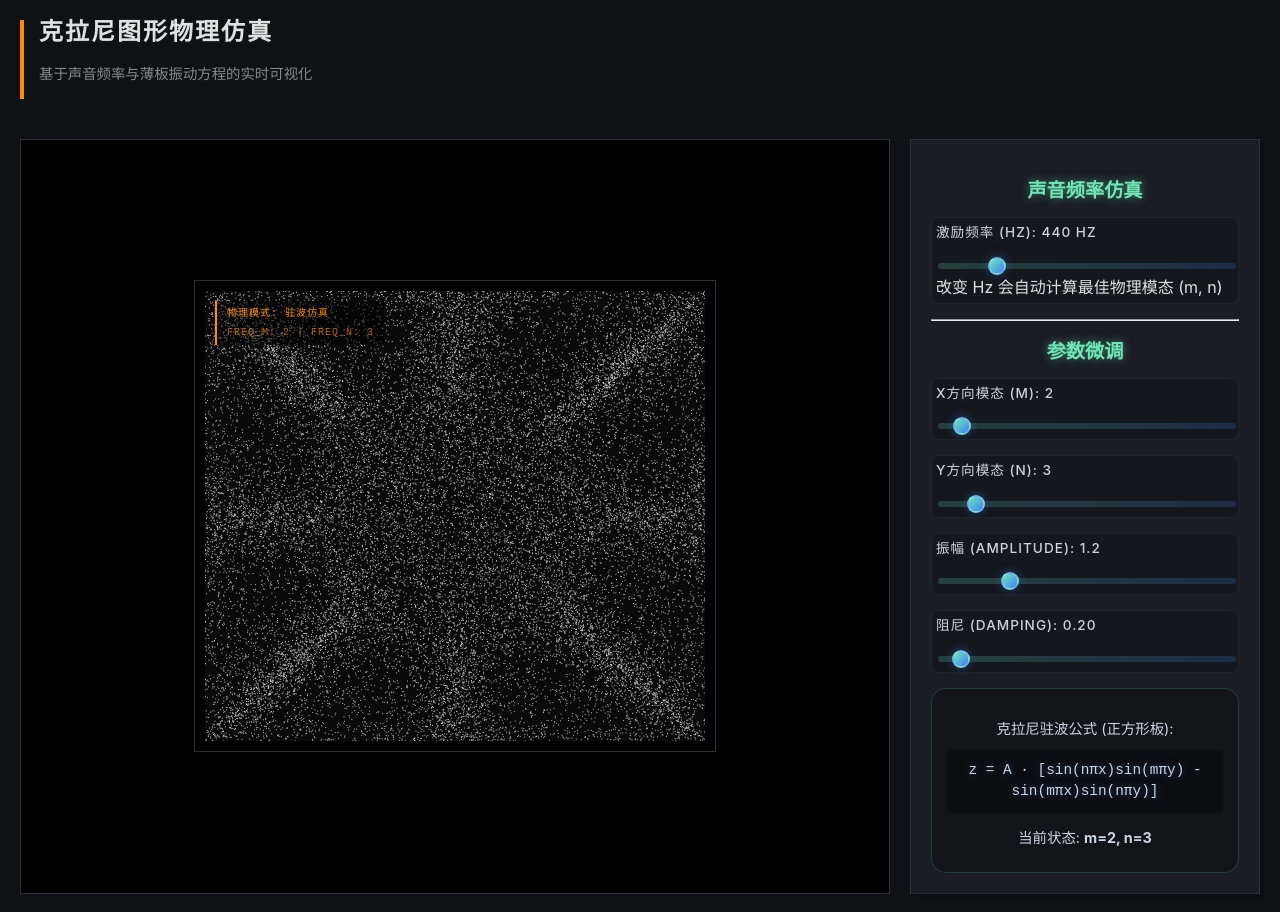
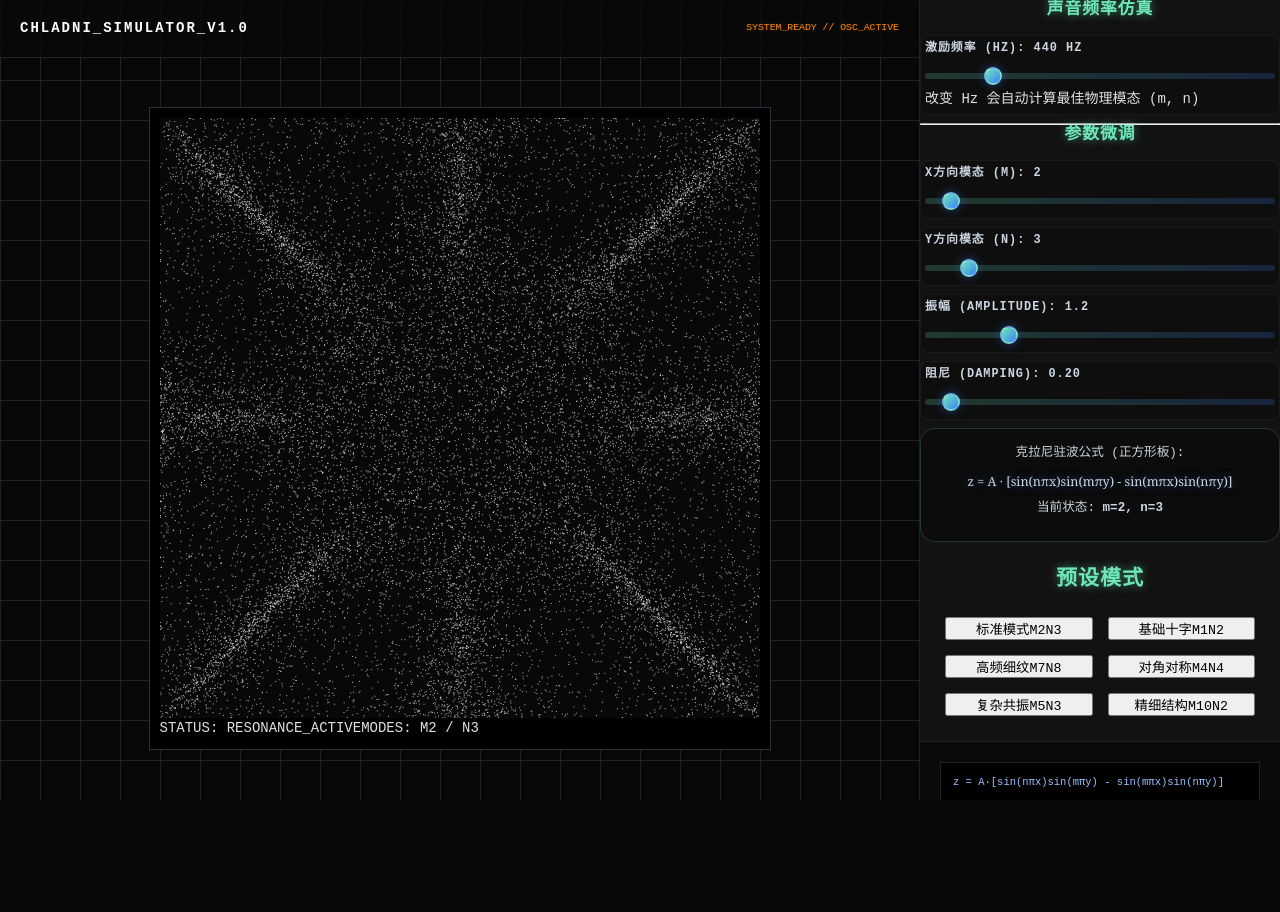
Before and after one commit to yangling-happy/cladni-patterns, a React (Vite) app: page / in a window 1280 px wide. Shown: the top 912 px of the page. After the commit the page ends 800 px from the top, so only its background shows below. Built offline with nearby package versions, Linux system fonts and the light colour scheme.

Commit message:
perf: 优化UI样式和界面布局

```diff
--- a/src/App.css
+++ b/src/App.css
@@ -1,134 +1,152 @@
-/* 基础变量定义 - 仪器控制台风格 */
+/* 1. 基础重置与物理仿真风格变量 */
 :root {
-  --bg-dark: #0f1115;       /* 深炭黑底色 */
-  --panel-bg: #1a1d23;     /* 控制面板背景 */
-  --accent-color: #ff8c00;  /* 亮橙色 (模拟真空管或指示灯) */
-  --text-main: #e0e0e0;
-  --text-dim: #888888;
-  --border-color: #2d323a;
-  --mono-font: 'JetBrains Mono', 'Fira Code', monospace;
+  --bg-black: #080808;         /* 纯黑背景 */
+  --panel-bg: #121212;        /* 深灰色面板 */
+  --border-color: #222222;    /* 细边框 */
+  --accent-orange: #ff8c00;   /* 工业橙 - 核心强调色 */
+  --text-main: #e0e0e0;       /* 主文字色 */
+  --text-dim: #666666;        /* 调暗的文字 */
+  --mono-font: 'JetBrains Mono', 'Fira Code', 'Courier New', monospace;
 }
 
-body {
+* {
   margin: 0;
-  background-color: var(--bg-dark);
+  padding: 0;
+  box-sizing: border-box;
+}
+
+/* 2. 强制单屏布局 */
+html, body, #root {
+  height: 100vh;
+  width: 100vw;
+  overflow: hidden; /* 禁止全局滚动 */
+  background-color: var(--bg-black);
   color: var(--text-main);
-  font-family: -apple-system, BlinkMacSystemFont, 'Segoe UI', Roboto, sans-serif;
-  overflow-x: hidden;
+  font-family: var(--mono-font);
+  font-size: 14px;
 }
 
 .App {
-  max-width: 1400px;
-  margin: 0 auto;
+  display: grid;
+  grid-template-columns: 1fr 360px; /* 左侧画布，右侧控制栏 */
+  grid-template-rows: 100vh;
+  width: 100%;
+  height: 100%;
+}
+
+/* 3. 左侧：可视化仿真区 */
+.simulation-area {
+  display: flex;
+  flex-direction: column;
+  border-right: 1px solid var(--border-color);
+  background-image:
+    linear-gradient(var(--border-color) 1px, transparent 1px),
+    linear-gradient(90deg, var(--border-color) 1px, transparent 1px);
+  background-size: 40px 40px; /* 模拟绘图网格线背景 */
+  position: relative;
+}
+
+.minimal-header {
   padding: 20px;
   display: flex;
-  flex-direction: column;
-  gap: 20px;
+  justify-content: space-between;
+  align-items: center;
+  border-bottom: 1px solid var(--border-color);
+  background: rgba(8, 8, 8, 0.8);
 }
 
-/* Header 风格 - 简洁严谨 */
-.header {
-  border-left: 4px solid var(--accent-color);
-  padding-left: 15px;
-  margin-bottom: 20px;
+.minimal-header h1 {
+  font-size: 1rem;
+  letter-spacing: 2px;
+  font-weight: 700;
+  color: #fff;
 }
 
-.header h1 {
-  font-family: var(--mono-font);
-  font-size: 1.5rem;
-  letter-spacing: 2px;
-  text-transform: uppercase;
-  margin: 0;
+.system-status {
+  font-size: 0.7rem;
+  color: var(--accent-orange);
+  text-shadow: 0 0 5px rgba(255, 140, 0, 0.3);
 }
 
-.subtitle {
-  color: var(--text-dim);
-  font-size: 0.9rem;
+.canvas-wrapper {
+  flex: 1;
+  display: flex;
+  align-items: center;
+  justify-content: center;
+  padding: 40px;
+  overflow: hidden;
 }
 
-/* 主内容区布局 */
-.main-content {
-  display: grid;
-  grid-template-columns: 1fr 350px;
-  gap: 20px;
+/* 4. 右侧：侧边控制栏 */
+.control-sidebar {
+  background-color: var(--panel-bg);
+  display: flex;
+  flex-direction: column;
+  padding: 0; /* 内部由组件填充 */
+  overflow-y: auto; /* 仅在侧边栏内容过多时允许滚动 */
 }
 
-/* 画布容器 - 增加深色背景 */
-.visualization-section {
-  background: #000;
-  border: 1px solid var(--border-color);
-  display: flex;
-  justify-content: center;
-  align-items: center;
-  box-shadow: inset 0 0 50px rgba(0,0,0,0.5);
+/* 针对侧边栏内部组件的样式统合 */
+.controls-panel, .preset-section {
+  padding: 25px;
+  border-bottom: 1px solid var(--border-color);
 }
 
-/* 控制面板 - 工业风 */
-.controls-panel {
-  background: var(--panel-bg);
-  border: 1px solid var(--border-color);
+/* 5. 底部信息整合 (塞在侧边栏底部) */
+.sidebar-footer {
+  margin-top: auto;
   padding: 20px;
-  box-shadow: 4px 4px 0px rgba(0,0,0,0.2);
+  background: #0a0a0a;
 }
 
-/* 底部面板区 */
-.bottom-section {
-  display: grid;
-  grid-template-columns: 1fr 1.5fr 1fr;
-  gap: 20px;
+.formula-mini {
+  font-size: 0.75rem;
+  color: #a0c0ff; /* 模拟示波器蓝 */
+  padding: 12px;
+  background: #000;
+  border: 1px solid #222;
+  margin-bottom: 15px;
+  line-height: 1.5;
 }
 
-.bottom-panel {
-  background: var(--panel-bg);
-  border: 1px solid var(--border-color);
-  padding: 15px;
+.copyright {
+  font-size: 0.6rem;
+  color: var(--text-dim);
+  text-align: right;
+  text-transform: uppercase;
 }
 
-.bottom-panel h3 {
-  font-family: var(--mono-font);
+/* 6. 物理感 UI 组件重写 (覆盖默认样式) */
+h3 {
   font-size: 0.8rem;
-  color: var(--accent-color);
+  color: var(--accent-orange);
+  margin-bottom: 15px;
   text-transform: uppercase;
-  margin-top: 0;
-  border-bottom: 1px solid var(--border-color);
-  padding-bottom: 10px;
+  letter-spacing: 1px;
 }
 
-/* 公式显示 - 像黑板或显示屏 */
-.formula {
-  font-family: var(--mono-font);
-  background: rgba(0,0,0,0.3);
-  padding: 10px;
-  border-radius: 4px;
-  font-size: 0.85rem;
-  color: #a0c0ff; /* 淡蓝色，模拟老式显示器 */
+input[type="range"] {
+  accent-color: var(--accent-orange);
+  margin: 10px 0;
 }
 
-/* 响应式调整 */
+/* 响应式：屏幕过窄时 */
 @media (max-width: 1000px) {
-  .main-content, .bottom-section {
-    grid-template-columns: 1fr;
+  .App {
+    grid-template-columns: 1fr; /* 窄屏允许上下排布并开启滚动 */
+    overflow-y: auto;
+  }
+  .simulation-area {
+    height: 60vh;
   }
 }
 
-/* 针对 FrequencyControls.css 的建议补充 */
-/* 你可以在此直接重写子组件的部分样式 */
-input[type="range"] {
-  accent-color: var(--accent-color);
-  background: var(--bg-dark);
+/* 动画效果：精简为快速的淡入 */
+@keyframes quickFade {
+  from { opacity: 0; }
+  to { opacity: 1; }
 }
 
-button {
-  background: transparent;
-  border: 1px solid var(--accent-color);
-  color: var(--accent-color);
-  font-family: var(--mono-font);
-  text-transform: uppercase;
-  cursor: pointer;
-  transition: all 0.2s;
+.dashboard-container {
+  display: contents; /* 作为一个逻辑容器 */
 }
-
-button:hover {
-  background: var(--accent-color);
-  color: #000;
-}
--- a/src/App.tsx
+++ b/src/App.tsx
@@ -2,83 +2,56 @@ import { useState } from 'react';
 import CladniCanvas from './components/CladniCanvas/CladniCanvas';
 import FrequencyControls from './components/FrequencyControls/FrequencyControls';
 import PresetSelector from './components/PresetSelector/PresetSelector';
-import PatternInfo from './components/PatternInfo/PatternInfo';
 import type { CladniConfig } from './components/types/cladni';
 import { DEFAULT_CONFIG } from './components/utils/constants';
 import './App.css';
 
 function App() {
-  // 核心状态：包含物理模态 m (frequencyX) 和 n (frequencyY)
   const [config, setConfig] = useState<CladniConfig>(DEFAULT_CONFIG);
-  const [colorScheme, setColorScheme] = useState(0);
-  const [animate, setAnimate] = useState(true);
 
   return (
     <div className="App">
-      <header className="header">
-        <h1>克拉尼图形物理仿真</h1>
-        <p className="subtitle">基于声音频率与薄板振动方程的实时可视化</p>
+      <div className="dashboard-container">
+        {/* 左侧：核心仿真区 */}
+        <section className="simulation-area">
+          <header className="minimal-header">
+            <h1>CHLADNI_SIMULATOR_V1.0</h1>
+            <div className="system-status">SYSTEM_READY // OSC_ACTIVE</div>
           </header>
 
-      <main className="main-content">
-        <div className="visualization-section">
+          <div className="canvas-wrapper">
             <CladniCanvas
               config={config}
-            colorScheme={colorScheme}
-            animate={animate}
-            width={500}
-            height={450}
+              width={600}
+              height={600}
             />
           </div>
+        </section>
 
-        <div className="controls-section">
-          <div className="controls-panel">
-            {/* 这里的 onConfigChange 会接收来自 FrequencyControls 计算出的 m 和 n */}
+        {/* 右侧：控制与参数区 */}
+        <aside className="control-sidebar">
           <FrequencyControls
             config={config}
             onConfigChange={setConfig}
           />
-          </div>
-        </div>
-      </main>
 
-      <div className="bottom-section">
-        <div className="bottom-panel formula-panel">
-          <h3>物理仿真公式</h3>
-          <div className="formula">
-            {/* 更新为更准确的正方形薄板驻波方程 */}
-            <p>z(x,y) = A · [sin(nπx)sin(mπy) - sin(mπx)sin(nπy)]</p>
-            <p className="formula-description">
-              <strong>物理模态：</strong> m = {config.frequencyX}, n = {config.frequencyY} <br />
-              此公式描述了正方形薄板在特定频率下的自由振动图案。
-            </p>
-          </div>
-        </div>
+          <div className="sidebar-divider" />
 
-        <div className="bottom-panel preset-panel">
+          <section className="preset-section">
             <PresetSelector
               onSelectPreset={setConfig}
               currentConfig={config}
             />
+          </section>
+
+          <footer className="sidebar-footer">
+            <div className="formula-mini">
+              z = A·[sin(nπx)sin(mπy) - sin(mπx)sin(nπy)]
             </div>
-
-        <div className="bottom-panel info-panel">
-          <PatternInfo
-            config={config}
-            colorScheme={colorScheme}
-            onColorSchemeChange={setColorScheme}
-            animate={animate}
-            onAnimateChange={setAnimate}
-          />
+            <p className="copyright">PHYSICS_SIM_RE_2025</p>
+          </footer>
+        </aside>
       </div>
-      </div>
-
-      <footer className="footer">
-        <p>
-          克拉尼图形仿真 | 物理模型: 正方形薄板驻波 |
-          当前频率对应模态: ({config.frequencyX}, {config.frequencyY})
-        </p>
-      </footer>
     </div>
   );
 }
--- a/src/components/CladniCanvas/CladniCanvas.tsx
+++ b/src/components/CladniCanvas/CladniCanvas.tsx
@@ -5,13 +5,11 @@ import './CladniCanvas.css';
 
 interface CladniCanvasProps {
   config: CladniConfig;
-  colorScheme: number; // 粒子模式下可作为粒子颜色切换
   width?: number;
   height?: number;
-  animate?: boolean;
+  // 移除 colorScheme，物理仿真统一使用白沙色
 }
 
-// 定义粒子类型
 interface Particle {
   x: number;
   y: number;
@@ -23,12 +21,13 @@ const CladniCanvas: React.FC<CladniCanvasProps> = ({
   height = 600,
 }) => {
   const canvasRef = useRef<HTMLCanvasElement>(null);
+  // 显式初始化 useRef 参数，解决 TS 报错
   const particlesRef = useRef<Particle[]>([]);
   const requestRef = useRef<number>(0);
 
-  // 1. 初始化粒子群 (模拟真实实验中的沙粒)
+  // 初始化粒子群
   useEffect(() => {
-    const particleCount = 25000; // 增加粒子数量以获得更细腻的线条
+    const particleCount = 20000; // 适当减少数量以平衡单屏性能
     const initialParticles: Particle[] = [];
     for (let i = 0; i < particleCount; i++) {
       initialParticles.push({
@@ -39,7 +38,7 @@ const CladniCanvas: React.FC<CladniCanvasProps> = ({
     particlesRef.current = initialParticles;
   }, []);
 
-  // 2. 仿真渲染循环
+  // 渲染循环
   useEffect(() => {
     const canvas = canvasRef.current;
     if (!canvas) return;
@@ -47,41 +46,35 @@ const CladniCanvas: React.FC<CladniCanvasProps> = ({
     if (!ctx) return;
 
     const render = () => {
-      // 使用带透明度的黑色填充背景，产生轻微的拖尾感/沉淀感
-      ctx.fillStyle = '#0a0a0a';
+      // 背景色：深色拉丝金属感
+      ctx.fillStyle = '#080808';
       ctx.fillRect(0, 0, width, height);
 
-      // 粒子颜色：模拟白沙质感
-      ctx.fillStyle = 'rgba(230, 230, 230, 0.8)';
+      // 粒子：纯净白沙色
+      ctx.fillStyle = 'rgba(255, 255, 255, 0.7)';
 
       const particles = particlesRef.current;
+      // const { frequencyX, frequencyY } = config;
 
       for (let i = 0; i < particles.length; i++) {
         const p = particles[i];
-
-        // 计算当前位置的物理振幅
-        // 注意：cladniPattern 已在 utils 中改为物理方程
         const z = cladniPattern(p.x, p.y, config);
         const absZ = Math.abs(z);
 
-        // --- 核心物理仿真逻辑 ---
-        // 振幅 absZ 越大，粒子受到的“随机踢力”越大
-        // 这会导致粒子离开高振幅区，堆积在 absZ 趋近于 0 的节点线上
-        const moveScale = 0.015;
-        p.x += (Math.random() - 0.5) * absZ * moveScale;
-        p.y += (Math.random() - 0.5) * absZ * moveScale;
+        // 物理模拟：震动幅度越大，随机位移越大
+        const jitter = absZ * 0.02;
+        p.x += (Math.random() - 0.5) * jitter;
+        p.y += (Math.random() - 0.5) * jitter;
 
-        // 边界处理：防止粒子跑出金属板
+        // 边界锁定
         if (p.x < -0.5) p.x = -0.5;
         if (p.x > 0.5) p.x = 0.5;
         if (p.y < -0.5) p.y = -0.5;
         if (p.y > 0.5) p.y = 0.5;
 
-        // 映射物理坐标 (-0.5~0.5) 到 画布坐标 (0~width)
         const screenX = (p.x + 0.5) * width;
         const screenY = (p.y + 0.5) * height;
 
-        // 绘制沙粒点（使用 1x1 或微小的圆点）
         ctx.fillRect(screenX, screenY, 1, 1);
       }
 
@@ -96,17 +89,10 @@ const CladniCanvas: React.FC<CladniCanvasProps> = ({
 
   return (
     <div className="cladni-canvas-container physical-sim">
-      <canvas
-        ref={canvasRef}
-        width={width}
-        height={height}
-        className="cladni-canvas"
-      />
-      <div className="canvas-overlay">
-        <div className="mode-indicator">物理模式: 驻波仿真</div>
-        <div className="params-readout">
-          FREQ_M: {config.frequencyX} | FREQ_N: {config.frequencyY}
-        </div>
+      <canvas ref={canvasRef} width={width} height={height} className="cladni-canvas" />
+      <div className="canvas-overlay-minimal">
+        <span className="terminal-text">STATUS: RESONANCE_ACTIVE</span>
+        <span className="terminal-text">MODES: M{config.frequencyX} / N{config.frequencyY}</span>
       </div>
     </div>
   );
--- a/src/components/PresetSelector/PresetSelector.tsx
+++ b/src/components/PresetSelector/PresetSelector.tsx
@@ -1,7 +1,7 @@
-import React from 'react';
-import type { CladniConfig } from '../types/cladni';
-import { PRESETS } from '../utils/constants';
-import './PresetSelector.css';
+import React from "react";
+import type { CladniConfig } from "../types/cladni";
+import { PRESETS } from "../utils/constants";
+import "./PresetSelector.css";
 
 interface PresetSelectorProps {
   onSelectPreset: (config: CladniConfig) => void;
@@ -10,29 +10,26 @@ interface PresetSelectorProps {
 
 const PresetSelector: React.FC<PresetSelectorProps> = ({
   onSelectPreset,
-  currentConfig
+  currentConfig,
 }) => {
   return (
     <div className="preset-selector">
       <h3>预设模式</h3>
       <div className="preset-grid">
-        {PRESETS.map(preset => (
+        {PRESETS.map((preset) => (
           <button
             key={preset.id}
-            className={`preset-button ${
-              preset.config.frequencyX === currentConfig.frequencyX &&
-              preset.config.frequencyY === currentConfig.frequencyY &&
-              preset.config.complexity === currentConfig.complexity
-                ? 'active'
-                : ''
+            className={`mini-preset-btn ${
+              currentConfig.frequencyX === preset.config.frequencyX
+                ? "active"
+                : ""
             }`}
             onClick={() => onSelectPreset(preset.config)}
-            title={preset.description}
           >
-            <div className="preset-name">{preset.name}</div>
-            <div className="preset-details">
-              m={preset.config.frequencyX}, n={preset.config.frequencyY}
-            </div>
+            <span className="btn-label">{preset.name}</span>
+            <span className="btn-meta">
+              M{preset.config.frequencyX}N{preset.config.frequencyY}
+            </span>
           </button>
         ))}
       </div>
```
Lines whose indentation alone changed are shown as unchanged.
